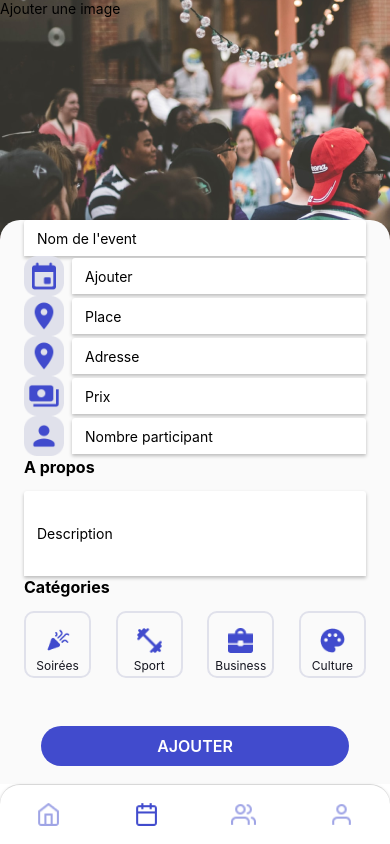
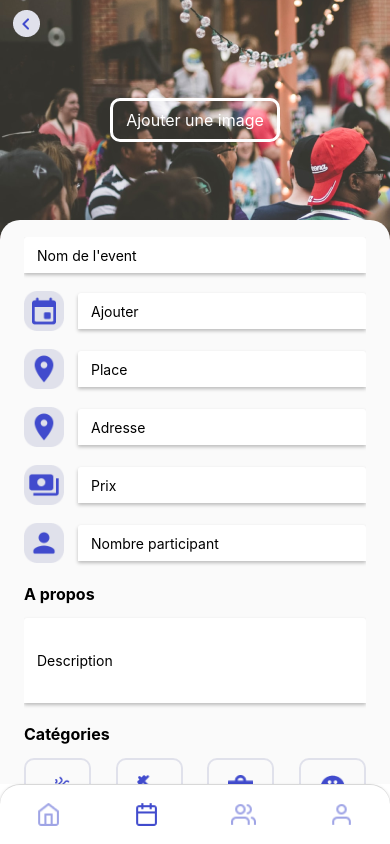
Before and after one commit to wared2003/devlab_amour_des_assos_front, a React Native app: screen /addEvent in a window 390 px wide. Built offline with nearby package versions, Linux system fonts and the light colour scheme; no server answers.

Commit message:
🚧 Update add event page (btn back, btn add img, scroll and gaps)

```diff
--- a/components/addEvent.js
+++ b/components/addEvent.js
@@ -48,10 +48,17 @@ class AddEvent extends React.Component{
                         source={require('../assets/img/event.png')}
                     />
                     <TouchableOpacity style={styles.image_btn}>
-                        <Text>Ajouter une image</Text>
+                        <Text style={styles.image_btn_txt}>Ajouter une image</Text>
+                    </TouchableOpacity>
+                    <TouchableOpacity style={styles.back_btn}>
+                        <Image
+                            style={styles.back_icon}
+                            source={require('../assets/action.png')}
+                        />
                     </TouchableOpacity>
                 </View>
                 <View style={styles.text_container}>
+                    <ScrollView>
                     <View style={styles.name}>
                         <TextInput
                             style={styles.input_add_event}
@@ -59,7 +66,7 @@ class AddEvent extends React.Component{
                             keyboardType="numeric"
                         />
                     </View>
-                    <View style={styles.information_container}>
+                    <View>
                         <View style={styles.main_information}>
                             <Image source={require('../assets/icon/calendar.png')} style={styles.icon} />
                             <TextInput
@@ -116,9 +123,10 @@ class AddEvent extends React.Component{
                     <TouchableOpacity style={styles.button} onPress={() => this.props.navigation.navigate('Home')}>
                         <Text style={styles.text_button}>AJOUTER</Text>
                     </TouchableOpacity>
-                </View>
+                </ScrollView>
             </View>
-        );
+            </View>
+        )
     }
 }
 const styles = StyleSheet.create({
@@ -150,7 +158,29 @@ const styles = StyleSheet.create({
     },
     image_btn : {
         elevation: 99,
-        position: "absolute",
+        color: "white",
+        borderWidth: 3,
+        borderColor: 'white',
+        borderRadius: 10,
+        paddingVertical: 9,
+        paddingHorizontal: 13,
+        position: 'absolute',
+        alignSelf: 'center',
+        marginVertical: 0,
+        top: '50%',
+        transform: [{translateY: '-50%'}]
+    },
+    back_btn : {
+        elevation: 99,
+        position: 'absolute',
+    },
+    back_icon : {
+        width: 48,
+        height: 48,
+    },
+    image_btn_txt : {
+        color: "white",
+        fontSize: 16,
     },
     loading_container: {
         position: 'absolute',
@@ -184,7 +214,8 @@ const styles = StyleSheet.create({
         borderTopLeftRadius: 20,
         borderTopRightRadius: 20,
         color: '#14151F',
-        justifyContent: "space-around"
+        justifyContent: "space-around",
+        paddingTop: 17,
     },
     title_text: {
         // fontFamily: 'Open Sans',
@@ -198,6 +229,7 @@ const styles = StyleSheet.create({
     main_information: {
         flexDirection: "row",
         alignItems: "center",
+        marginTop: 18,
     },
 
     first_text:{
@@ -207,7 +239,7 @@ const styles = StyleSheet.create({
     icon: {
         width: 40,
         height: 40,
-        marginRight:8,
+        marginRight:14,
     },
 
     aPropos: {
@@ -215,6 +247,7 @@ const styles = StyleSheet.create({
         fontSize: 16,
         lineHeight: 22,
         marginBottom: 13,
+        marginTop: 20,
     },
 
     description_aPropos: {
```
Also changed, not shown: assets/action.png (added).
